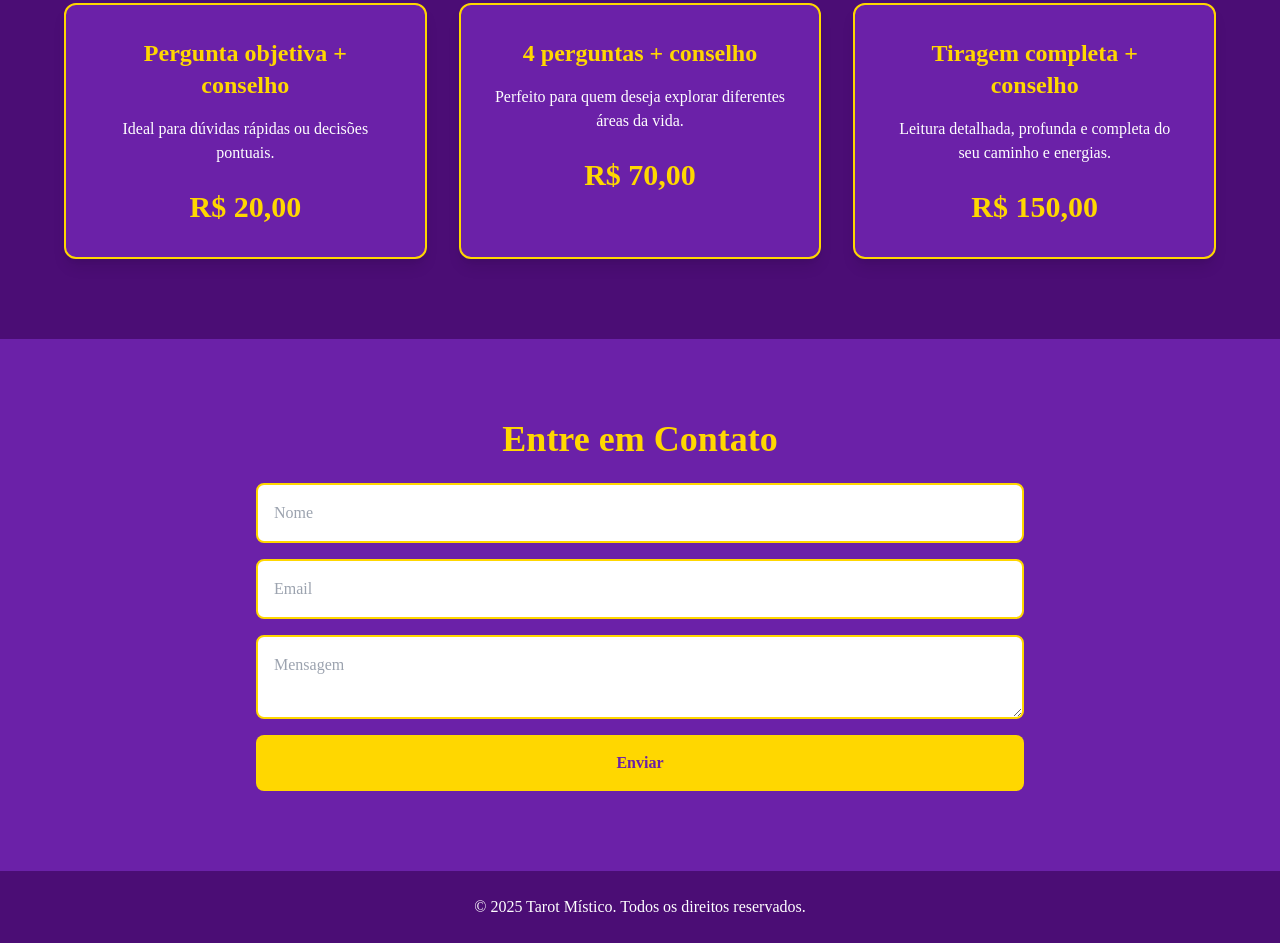
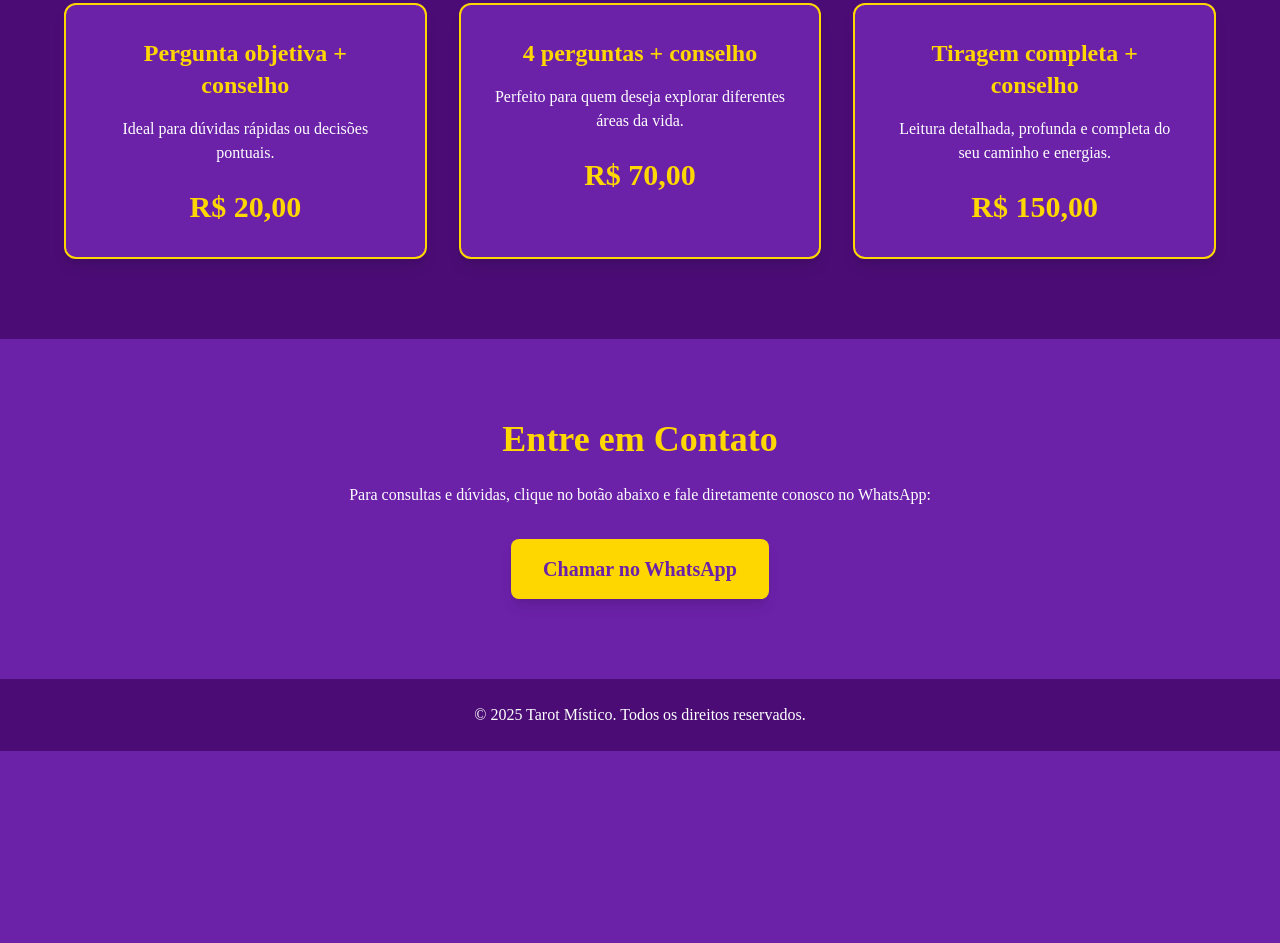
Before and after one commit to victorsantos-jobs/carolguedra, a plain HTML site: page index.html in a window 1280 px wide. Shown: the part 1309-2252 px from the top of the page. After the commit the page ends 2060 px from the top, so only its background shows below. Drawn offline with nearby package versions, Linux system fonts and the light colour scheme.

Commit message:
botão de clicar no whatspapp

```diff
--- a/index.html
+++ b/index.html
@@ -87,12 +87,10 @@
   <section id="contato" class="py-20 px-6 bg-roxo">
     <div class="max-w-3xl mx-auto text-center">
       <h3 class="text-4xl font-bold text-dourado mb-6">Entre em Contato</h3>
-      <form class="flex flex-col gap-4">
-        <input type="text" placeholder="Nome" class="p-4 rounded-lg border-2 border-dourado text-roxo bg-white">
-        <input type="email" placeholder="Email" class="p-4 rounded-lg border-2 border-dourado text-roxo bg-white">
-        <textarea placeholder="Mensagem" class="p-4 rounded-lg border-2 border-dourado text-roxo bg-white"></textarea>
-        <button type="submit" class="p-4 bg-dourado text-roxo font-bold rounded-lg hover:bg-yellow-400 transition">Enviar</button>
-      </form>
+      <p class="text-white mb-8">Para consultas e dúvidas, clique no botão abaixo e fale diretamente conosco no WhatsApp:</p>
+      <a href="https://wa.link/rel05f" target="_blank" class="inline-block px-8 py-4 bg-dourado text-roxo font-bold text-xl rounded-lg shadow-lg hover:bg-yellow-400 transition">
+        Chamar no WhatsApp
+      </a>
     </div>
   </section>
 
```
